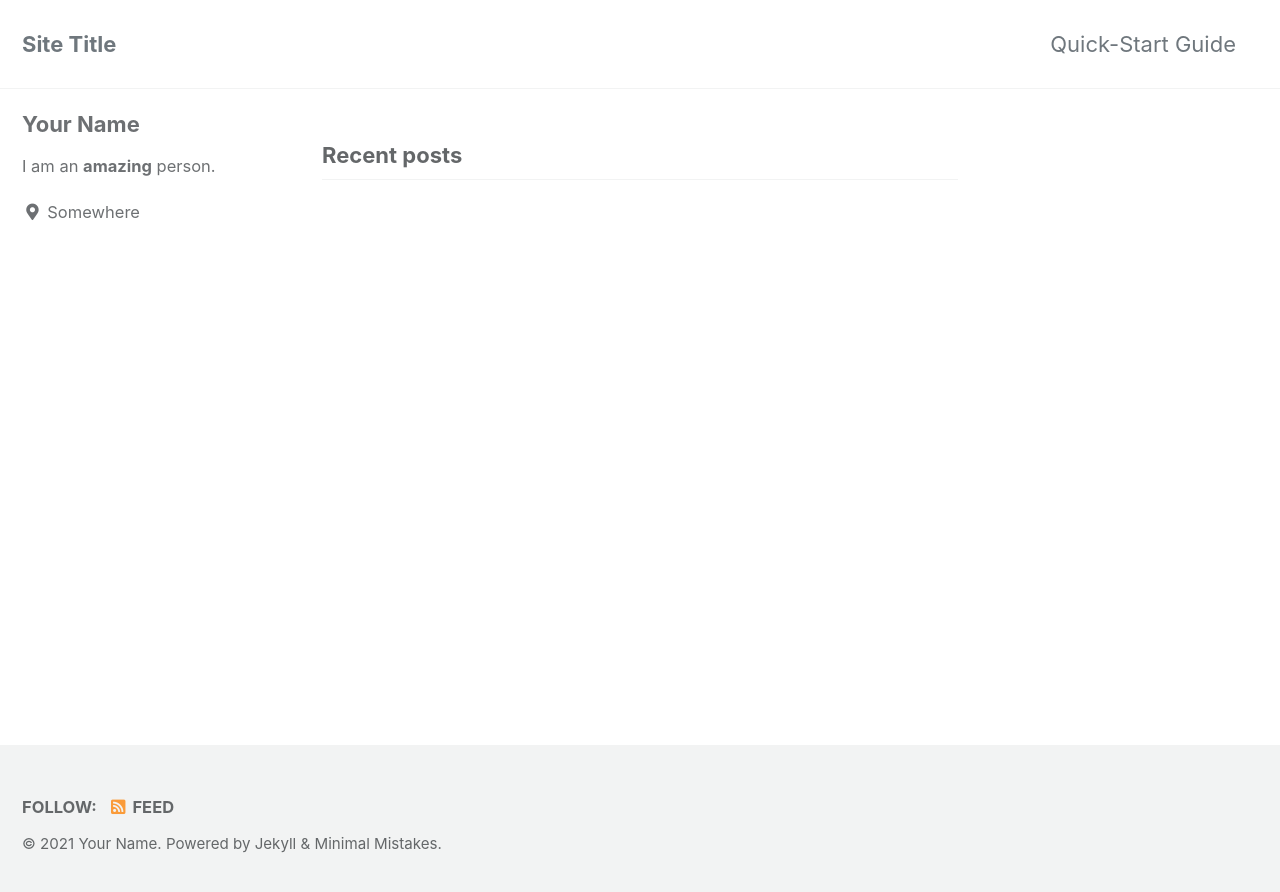
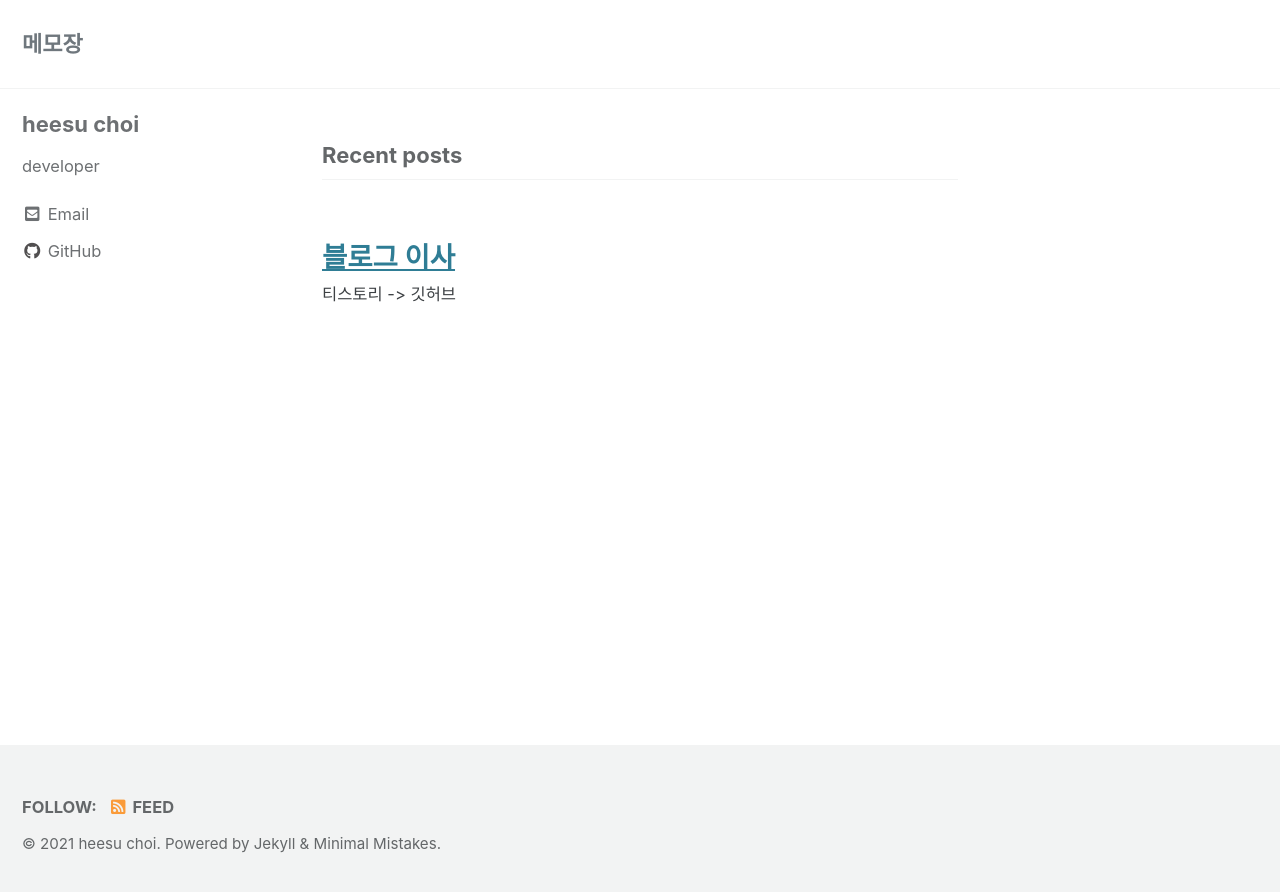
Before and after one commit to heesu0/choi-heesu.github.io, a Jekyll site: the page built from index.html, in a window 1280 px wide. Shown: the top 892 px of the page. Built offline with Jekyll 4.4.1, drawn with Linux system fonts in a browser that asks for light colours; cached includes are drawn as plain includes; the list of posts is cut into pages by our own code.

Commit message:
Add first post

```diff
--- a/Gemfile
+++ b/Gemfile
@@ -1,2 +1,3 @@
 source "https://rubygems.org"
 gemspec
+gem "webrick", "~> 1.7"
--- a/_config.yml
+++ b/_config.yml
@@ -16,11 +16,11 @@ minimal_mistakes_skin    : "default" # "air", "aqua", "contrast", "dark", "dirt"
 
 # Site Settings
 locale                   : "en-US"
-title                    : "Site Title"
+title                    : "메모장"
 title_separator          : "-"
 subtitle                 : # site tagline that appears below site title in masthead
-name                     : "Your Name"
-description              : "An amazing website."
+name                     : "heesu choi"
+description              : "heesu choi blog"
 url                      : # the base hostname & protocol for your site e.g. "https://mmistakes.github.io"
 baseurl                  : # the subpath of your site, e.g. "/blog"
 repository               : # GitHub username/repo-name e.g. "mmistakes/minimal-mistakes"
@@ -102,15 +102,15 @@ analytics:
 
 # Site Author
 author:
-  name             : "Your Name"
+  name             : "heesu choi"
   avatar           : # path of avatar image, e.g. "/assets/images/bio-photo.jpg"
-  bio              : "I am an **amazing** person."
-  location         : "Somewhere"
+  bio              : "developer"
+  location         : #"Somewhere"
   email            :
   links:
     - label: "Email"
       icon: "fas fa-fw fa-envelope-square"
-      # url: "mailto:your.name@email.com"
+      url: "mailto:chlgmltn101@naver.com"
     - label: "Website"
       icon: "fas fa-fw fa-link"
       # url: "https://your-website.com"
@@ -122,7 +122,7 @@ author:
       # url: "https://facebook.com/"
     - label: "GitHub"
       icon: "fab fa-fw fa-github"
-      # url: "https://github.com/"
+      url: "https://github.com/Choi-Heesu"
     - label: "Instagram"
       icon: "fab fa-fw fa-instagram"
       # url: "https://instagram.com/"
@@ -284,7 +284,7 @@ defaults:
     values:
       layout: single
       author_profile: true
-      read_time: true
+      read_time: false
       comments: # true
-      share: true
-      related: true
+      share: false
+      related: false
--- a/_data/navigation.yml
+++ b/_data/navigation.yml
@@ -1,7 +1,7 @@
 # main links
 main:
-  - title: "Quick-Start Guide"
-    url: https://mmistakes.github.io/minimal-mistakes/docs/quick-start-guide/
+  # - title: "Quick-Start Guide"
+  #  url: https://mmistakes.github.io/minimal-mistakes/docs/quick-start-guide/
   # - title: "About"
   #   url: https://mmistakes.github.io/minimal-mistakes/about/
   # - title: "Sample Posts"
--- /dev/null
+++ b/_posts/2021-12-20-my-first-post.md
@@ -0,0 +1,23 @@
+---
+title: "블로그 이사"
+excerpt: "티스토리 -> 깃허브"
+
+categories:
+  - Blog
+tags:
+  - [Blog]
+
+toc: false
+toc_sticky: false
+
+date: 2021-12-20
+last_modified_at: 2021-12-20
+---
+
+티스토리에서 깃허브로 블로그를 옮겼다.
+
+노션에 정리한 내용을 티스토리로 옮기려고 하니 너무 번거로운데 이참에 깔끔하게 정리한 깃허브 블로그나 만들어야겠다.
+
+꾸준히 포스팅하는 것을 목표로 하자.
+
+[예전 블로그 주소](https://bradbury.tistory.com)
```
Also changed, not shown: Gemfile.lock (added), 1 other file.
